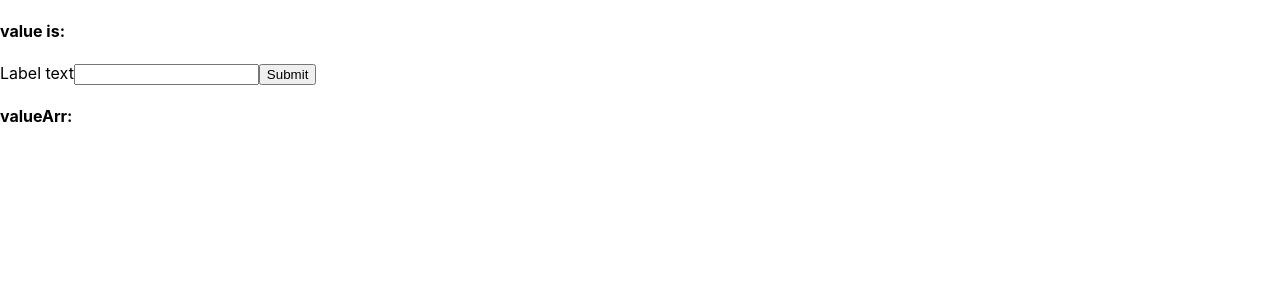
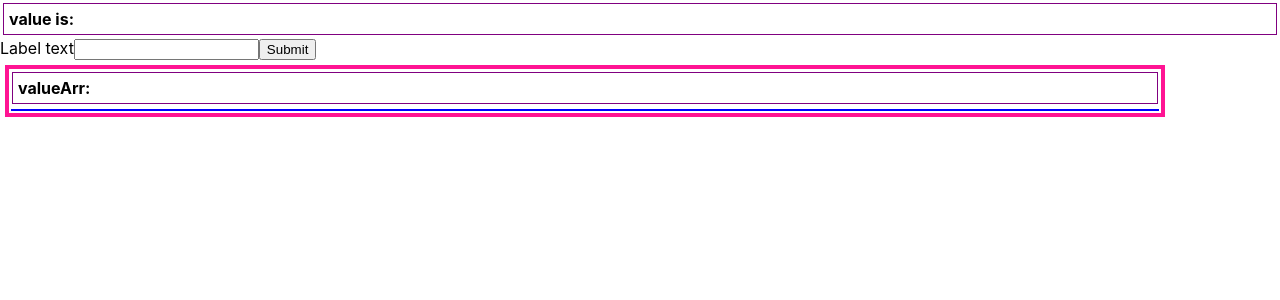
Before and after one commit to stevekutz/controlled_inputs_exp2, a React (Create React App) app in the folder app/: page / in a window 1280 px wide. Shown: the top 300 px of the page. Built offline with nearby package versions, Linux system fonts and the light colour scheme.

Commit message:
added styling to show basic array props

```diff
--- a/app/src/App.css
+++ b/app/src/App.css
@@ -2,32 +2,25 @@
   text-align: center;
 }
 
-.App-logo {
-  animation: App-logo-spin infinite 20s linear;
-  height: 40vmin;
-  pointer-events: none;
+h4{
+  border: 1px solid purple;
+  padding: 5px;
+  margin: 3px;
 }
 
-.App-header {
-  background-color: #282c34;
-  min-height: 100vh;
+ul{
+  border: 1px solid blue;
+  margin: 2px;
+}
+
+.valueArrContainer{
+  border: 4px solid deeppink;
   display: flex;
   flex-direction: column;
-  align-items: center;
-  justify-content: center;
-  font-size: calc(10px + 2vmin);
-  color: white;
+  justify-content: flex-start;
+  width: 90%;
+  margin: 5px;
+
+
+
 }
-
-.App-link {
-  color: #61dafb;
-}
-
-@keyframes App-logo-spin {
-  from {
-    transform: rotate(0deg);
-  }
-  to {
-    transform: rotate(360deg);
-  }
-}
--- a/app/src/App.js
+++ b/app/src/App.js
@@ -45,6 +45,7 @@ class App extends React.Component {
           <button type = 'submit'> Submit</button>
         </form>
 
+        <div className = 'valueArrContainer' >
           <h4> valueArr: {this.state.valueArr}</h4>
           <ul>
             {this.state.valueArr.map( (item,index) => (
@@ -56,6 +57,8 @@ class App extends React.Component {
 
           ))}
           </ul>
+        </div>
+
 
       </div>
     )
--- a/app/src/ListItems2.js
+++ b/app/src/ListItems2.js
@@ -13,7 +13,6 @@ class ListItem2 extends React.Component  {
             <ul style = {{color: 'green'}} >
                 <li> {this.props.item}</li>
             </ul>
-
         )
     }
 
```
Lines whose indentation alone changed are shown as unchanged.
